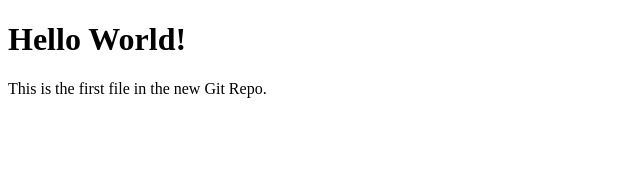
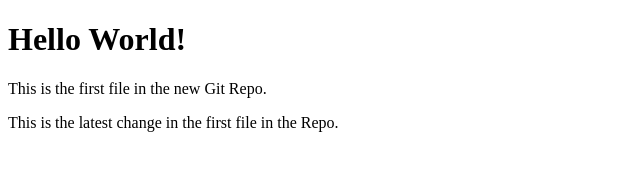
Before and after one commit to Munner12/Munner, a plain HTML site: page Munner12/index.html in a window 1280 px wide. Shown: the whole page, without its empty margins (0-640 px from the left). Drawn offline with Linux system fonts and the light colour scheme.

Commit message:
fixed a small error

```diff
--- a/Munner12/index.html
+++ b/Munner12/index.html
@@ -7,6 +7,7 @@
 
 		<h1>Hello World!</h1>
 		<p>This is the first file in the new Git Repo.</p>
+		<p>This is the latest change in the first file in the Repo.</p>
 
 	</body>
 </html>
```
